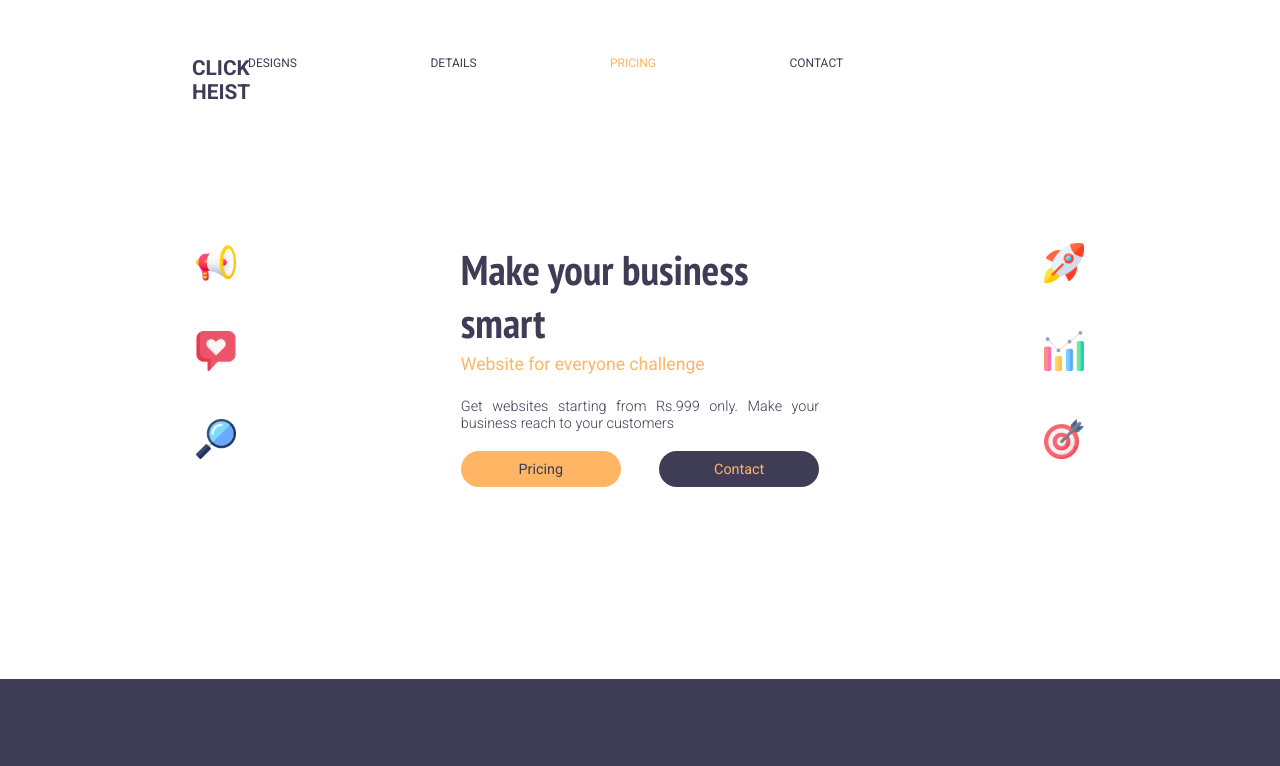
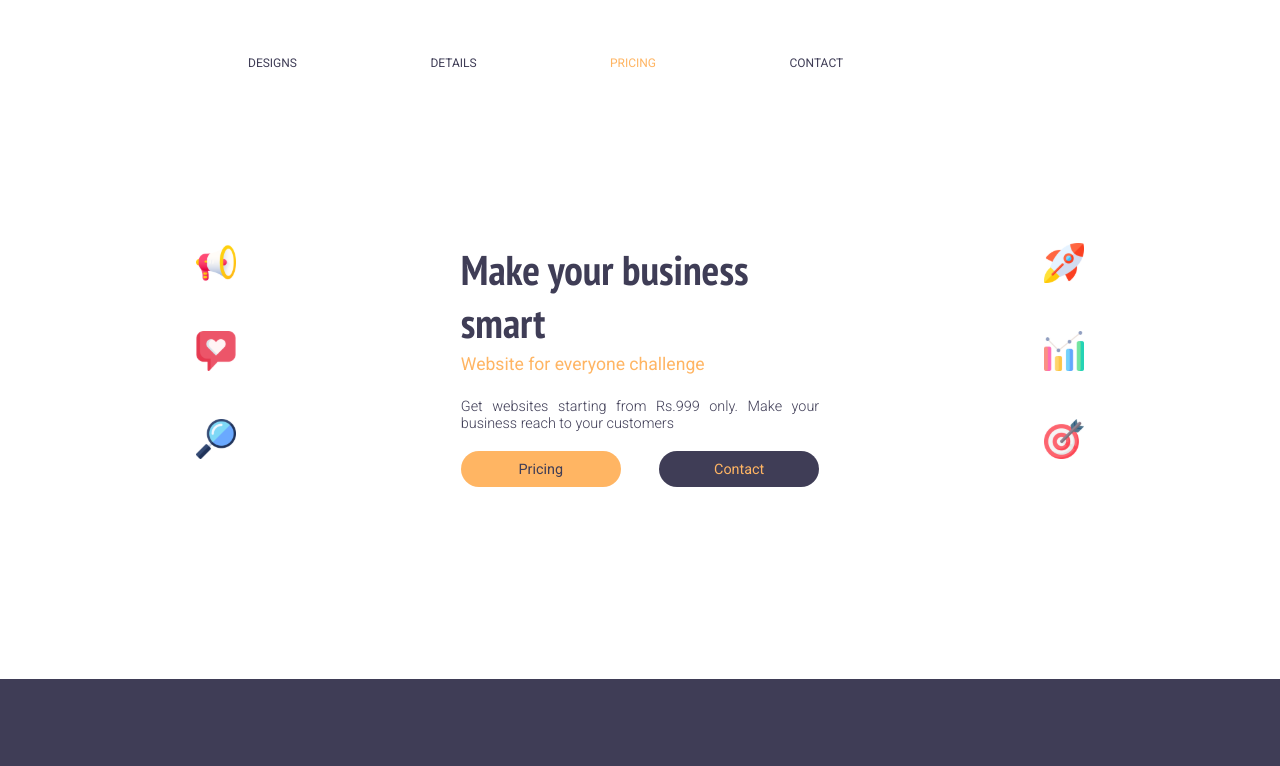
Before and after one commit to junaihd/website-challenge, a React (Create React App) app: page / in a window 1280 px wide. Shown: the top 766 px of the page. Built offline with nearby package versions, Linux system fonts and the light colour scheme.

Commit message:
Update App.css

```diff
--- a/src/App.css
+++ b/src/App.css
@@ -31,12 +31,14 @@ nav{
 }
 ul{
   height: 100vh;
+  width: 100vw;
   display: flex;
   flex-direction: column;
   justify-content: center;
   align-items: center;
   color: #3F3D56;
   position: fixed;
+  background: white;
 
   font-size: 0.9rem;
   margin-top: -3rem;
```
